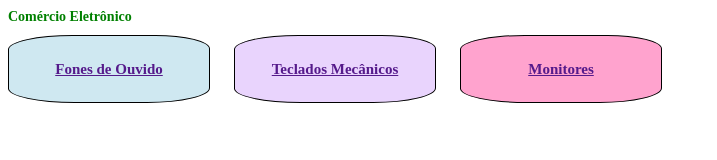
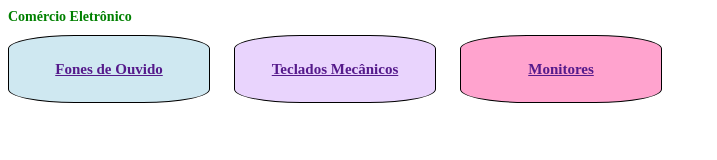
Before and after one commit to 2luizottavioc/a1-udwmg-comercio-eletronico, a plain HTML site: page index.html in a window 1280 px wide. Shown: the full height of the page, 0-717 px from the left. Drawn offline with Linux system fonts and the light colour scheme.

Commit message:
border-radius adjustment

```diff
--- a/index.html
+++ b/index.html
@@ -21,7 +21,7 @@
             width: 200px;
             aspect-ratio: 3/1;
             border: 1px solid black;
-            border-radius: 32% 27% 31% 33% / 21% 20% 22% 21%;
+            border-radius: 33% 33% 33% 33% / 20% 20% 20% 20%;
             display: flex;
             justify-content: center;
             align-items: center;
```
